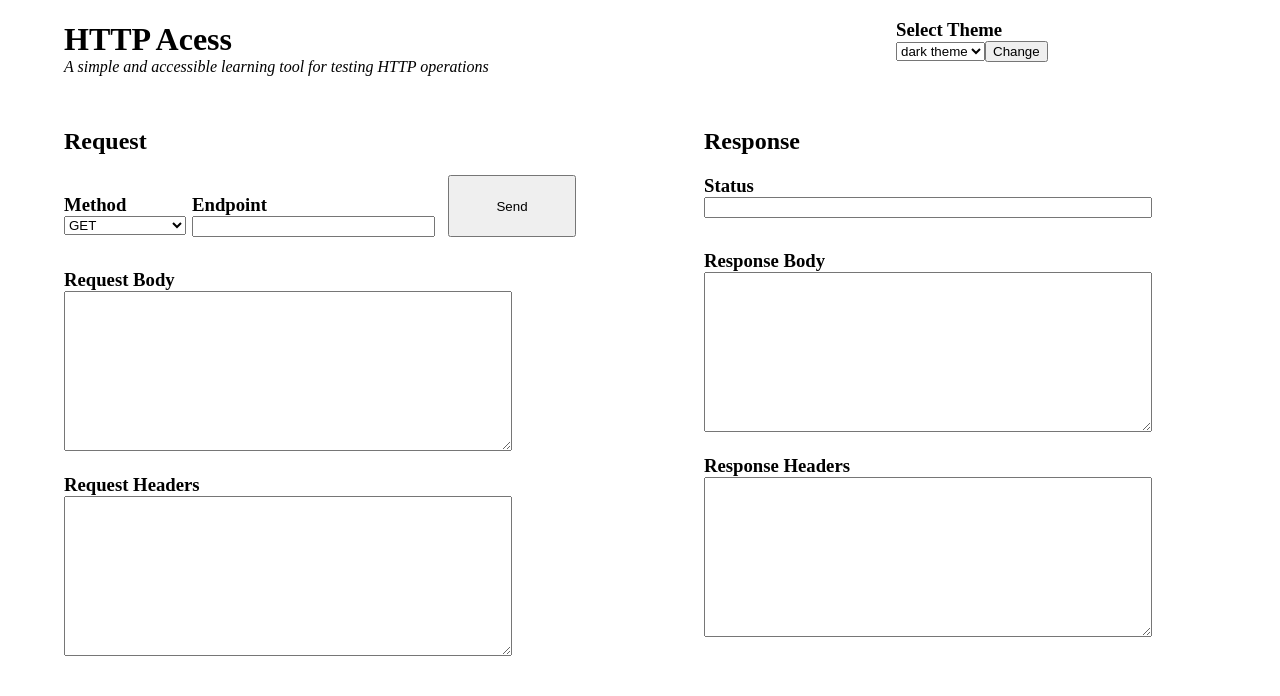
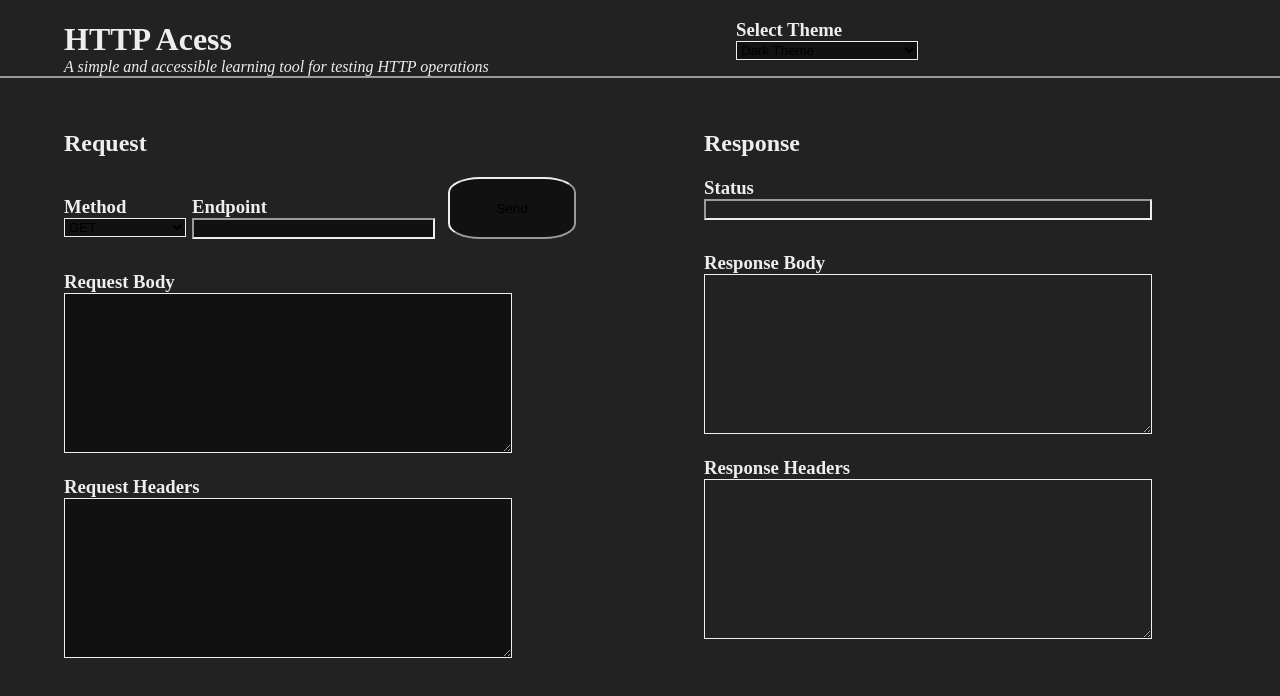
Before and after one commit to PhoenixTilea/http-access, a React (Create React App) app in the folder client/: page / in a window 1280 px wide. Shown: the top 696 px of the page. Built offline with nearby package versions, Linux system fonts and the light colour scheme.

Commit message:
Added 4 theme selections

```diff
--- a/client/src/App.js
+++ b/client/src/App.js
@@ -3,12 +3,13 @@ import RequestForm from "./components/RequestForm";
 import ResponseDisplay from "./components/ResponseDisplay";
 import { RequestContextProvider } from "./RequestContext";
 import ThemeForm from "./components/ThemeForm";
+import "./themes.css";
 
 export default function App() {
-	const [theme, setTheme] = useState("dark");
+	const [theme, setTheme] = useState("dark-theme");
 
 	return (
-		<RequestContextProvider><div id="app" className={`${theme}-theme`}>
+		<RequestContextProvider><div id="app" className={theme}>
 			<header>
 				<div>
 					<h1>HTTP Acess</h1>
--- a/client/src/components/ThemeForm.js
+++ b/client/src/components/ThemeForm.js
@@ -1,28 +1,22 @@
 import React, { useState } from "react";
-
-const themes = ["dark", "light"];
+import { themes } from "../data.json";
 
 export default function ThemeForm(props) {
 	const [selected, setSelected] = useState(props.theme);
 
 	const handleChange = (e) => {
 		setSelected(e.target.value);
-	};
-
-	const handleSubmit = (e) => {
-		e.preventDefault();
-		props.changeTheme(selected);
+		props.changeTheme(e.target.value);
 	};
 
 	return (
-		<form onSubmit={handleSubmit}>
+		<form>
 			<label>
 				<h3>Select Theme</h3>
 				<select value={selected} onChange={handleChange}>
-					{themes.map(t => <option key={t} value={t}>{`${t} theme`}</option>)}
+					{themes.map(t => <option key={t.class} value={t.class}>{t.name}</option>)}
 				</select>
 			</label>
-			<button>Change</button>
 		</form>
 	);
 }
--- /dev/null
+++ b/client/src/data.json
@@ -0,0 +1,20 @@
+{
+	"themes" : [
+		{
+			"name" : "Dark Theme",
+			"class" : "dark-theme"
+		},
+		{
+			"name" : "Light Theme",
+			"class" : "light-theme"
+		},
+		{
+			"name" : "High Contrast Dark Theme",
+			"class" : "hc-dark-theme"
+		},
+		{
+			"name" : "High Contrast Light Theme",
+			"class" : "hc-light-theme"
+		}
+	]
+}
--- a/client/src/index.css
+++ b/client/src/index.css
@@ -4,6 +4,10 @@
 
 body {
 	margin: 0;
+}
+
+#app {
+	min-height: 100vh;
 }
 
 h1, h3 {
@@ -17,9 +21,10 @@ h1, h3 {
 header {
 	padding: 0 5%;
 	display: grid;
-	grid-template-columns: 45% 20em;
+	grid-template-columns: 45% 30em;
 	justify-content: space-between;
 	margin-bottom: 2em;
+	border-bottom: 2px outset;
 }
 
 main {
@@ -28,7 +33,24 @@ main {
 	justify-content: space-around;
 }
 
+input:focus, textarea:focus, select:focus {
+	outline: 2px solid;
+}
+
 textarea {
 	width: 35vw;
 	height: 20vh;
 }
+
+input:read-only, textarea:read-only {
+	background: transparent;
+}
+
+button {
+	border: 2px outset;
+	border-radius: 25%;
+	padding: 1em;
+}
+button:active {
+	border-style: inset;
+}
--- /dev/null
+++ b/client/src/themes.css
@@ -0,0 +1,87 @@
+/* ==========
+// Dark Theme
+// ========== */
+
+.dark-theme {
+	background-color: #222222;
+	color: #eeeeee;
+}
+.dark-theme * {
+	border-color: #eeeeee;
+	outline-color: #eeeeee;
+}
+.dark-theme input, .dark-theme textarea, .dark-theme select {
+	background-color: #111111;
+}
+.dark-theme button {
+	background-color: #111111;
+}
+.dark-theme button:hover {
+	background-color: #333333;
+}
+
+/* ==========
+// Light Theme
+// ========== */
+
+.light-theme {
+	background-color: #bbbbbb;
+	color: #222222;
+}
+.light-theme * {
+	border-color: #222222;
+	outline-color: #222222;
+}
+.light-theme input, .light-theme textarea, .light-theme select {
+	background-color: #eeeeee;
+}
+.light-theme button {
+	background-color: #eeeeee;
+}
+.dark-theme button:hover {
+	background-color: #aaaaaa;
+}
+
+/* ==========
+// High Contrast Dark Theme
+// ========== */
+
+.hc-dark-theme {
+	background-color: black;
+	color: white;
+}
+.hc-dark-theme * {
+	border-color: white;
+	outline-color: white;
+}
+.hc-dark-theme input, .hc-dark-theme textarea, .hc-dark-theme select {
+	background-color: #001100;
+}
+.hc-dark-theme button {
+	background-color: darkgreen;
+}
+.hc-dark-theme button:hover {
+	background-color: black;
+}
+
+/* ==========
+// High Contrast Light Theme
+// ========== */
+
+.hc-light-theme {
+	background-color: white;
+	color: black;
+}
+.hc-light-theme * {
+	border-color: black;
+	outline-color: black;
+}
+.hc-light-theme input, .hc-light-theme textarea, .hc-light-theme select {
+	background-color: #dddddd;
+}
+.hc-light-theme button {
+	background-color: #dddddd;
+}
+.hc-light-theme button:hover {
+	background-color: white;
+}
```
